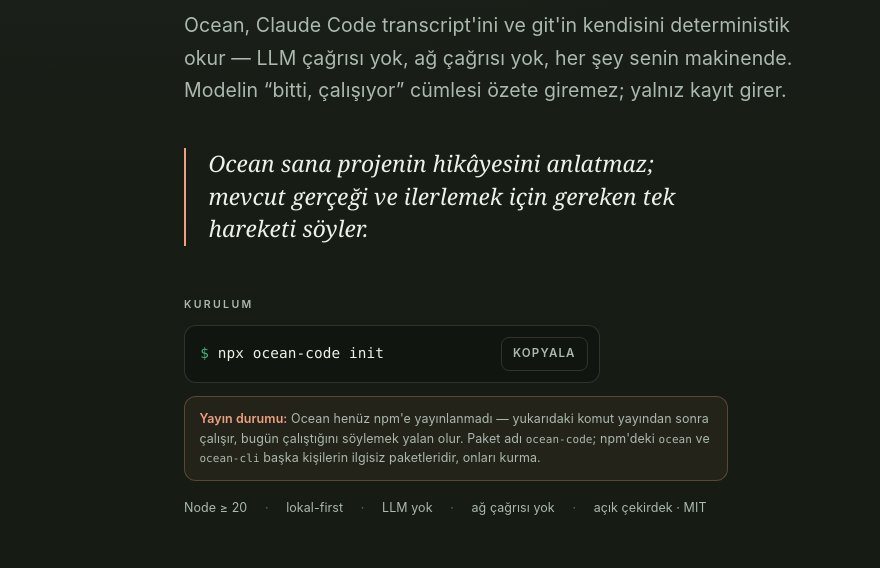
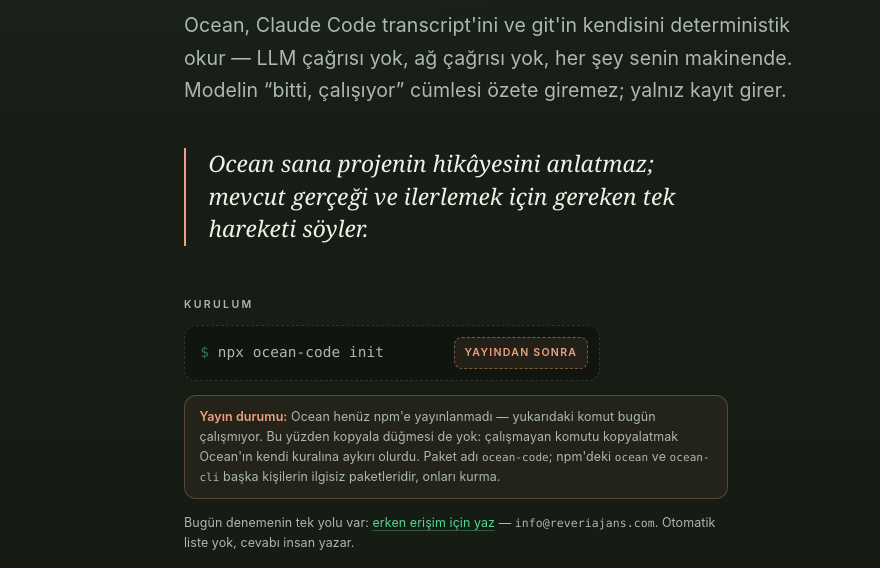
Before and after one commit to topbeam/topbeam, a website: page site/index.html in a window 1280 px wide. Shown: the part 384-952 px from the top of the page, without its empty margins (0-880 px from the left). Drawn offline with Linux system fonts and the light colour scheme.

Commit message:
landing ölü-son kapandı: çalışan mailto + ölü apex link düzeltildi, çalışmayan npx komutunun kopyala butonu kaldırıldı, kapalı-depo gerçeği açıkça yazıldı + site dürüstlük testleri

```diff
--- a/site/index.html
+++ b/site/index.html
@@ -100,6 +100,24 @@
 }
 .copy:hover,.copy:focus-visible{color:var(--ink);border-color:rgba(237,241,232,.32)}
 .copy[data-done="1"]{color:var(--acc);border-color:rgba(77,216,148,.4)}
+
+/* çalışmayan komut: kopyalanamaz, açıkça işaretli */
+.cmd.soon{border-style:dashed}
+.cmd.soon code{color:var(--ink2)}
+.cmd.soon code::before{opacity:.5}
+.soonTag{
+  flex:0 0 auto;
+  font-size:.66rem;font-weight:600;letter-spacing:.12em;text-transform:uppercase;
+  color:var(--apricot);background:rgba(240,160,129,.08);
+  border:1px dashed rgba(240,160,129,.45);border-radius:8px;
+  padding:.4rem .6rem;white-space:nowrap;
+}
+
+/* bağlantı */
+a.lnk{color:var(--acc);text-decoration:none;border-bottom:1px solid rgba(77,216,148,.35)}
+a.lnk:hover,a.lnk:focus-visible{border-bottom-color:var(--acc)}
+.reach{max-width:34rem;margin-top:.9rem}
+.reach .mail{font-family:var(--mono);font-size:.92em;overflow-wrap:anywhere}
 
 /* ── 1. HERO ───────────────────────────────────────────────────────────── */
 .hero{
@@ -320,21 +338,30 @@
 
     <div class="install">
       <span class="eyebrow">Kurulum</span>
-      <div class="cmd">
+      <!-- YAYIN GÜNÜ: npm publish yapıldıktan SONRA — (1) .cmd'den "soon" sınıfını kaldır,
+           (2) <span class="soonTag"> yerine <button class="copy" type="button"
+               data-copy="npx ocean-code init">Kopyala</button> koy,
+           (3) aşağıdaki .prelaunch bloğunu sil. Öncesinde hiçbirini yapma. -->
+      <div class="cmd soon">
         <code>npx ocean-code init</code>
-        <button class="copy" type="button" data-copy="npx ocean-code init">Kopyala</button>
+        <span class="soonTag">yayından sonra</span>
       </div>
 
-      <!-- YAYIN GÜNÜ: npm publish yapıldıktan SONRA bu .prelaunch bloğunu sil. Öncesinde silme. -->
       <p class="tiny prelaunch">
-        <b>Yayın durumu:</b> Ocean henüz npm'e yayınlanmadı — yukarıdaki komut yayından
-        sonra çalışır, bugün çalıştığını söylemek yalan olur.
+        <b>Yayın durumu:</b> Ocean henüz npm'e yayınlanmadı — yukarıdaki komut bugün
+        çalışmıyor. Bu yüzden kopyala düğmesi de yok: çalışmayan komutu kopyalatmak
+        Ocean'ın kendi kuralına aykırı olurdu.
         Paket adı <code>ocean-code</code>; npm'deki <code>ocean</code> ve
         <code>ocean-cli</code> başka kişilerin ilgisiz paketleridir, onları kurma.
       </p>
 
+      <p class="tiny reach">
+        Bugün denemenin tek yolu var: <a class="lnk" href="mailto:info@reveriajans.com?subject=Ocean%20erken%20eri%C5%9Fim">erken erişim için yaz</a>
+        — <span class="mail">info@reveriajans.com</span>. Otomatik liste yok, cevabı insan yazar.
+      </p>
+
       <div class="facts">
-        <span>Node ≥ 20</span><span>lokal-first</span><span>LLM yok</span><span>ağ çağrısı yok</span><span>açık çekirdek · MIT</span>
+        <span>Node ≥ 20</span><span>lokal-first</span><span>LLM yok</span><span>ağ çağrısı yok</span><span>MIT lisanslı çekirdek</span>
       </div>
     </div>
   </div>
@@ -471,6 +498,8 @@
     </p>
 
     <p class="tiny" style="margin-top:.7rem">
+      Yukarıdaki dört başlıktaki <code>npx</code> biçimi yayın sonrasını gösterir —
+      paket npm'e çıkana kadar bu komutlar çalışmaz (yukarıdaki yayın durumu notu).
       Paket adı <code>ocean-code</code>, komut adı <code>ocean</code>: global kurarsan
       (<code>npm i -g ocean-code</code>) komutlar kısaca <code>ocean sync</code> olur —
       panonun kendi çıktısında gördüğün ad budur.
@@ -534,6 +563,13 @@
       kesişimi ve kart okunabilir kod. Ücretli katman kapalı kalır: <em>open core</em>.
     </p>
 
+    <p class="tiny prelaunch" style="max-width:44rem">
+      <b>Bunun bugünkü sınırı:</b> lisans MIT (<code>LICENSE</code> dosyası pakete dâhil),
+      ama depo herkese açık değil — yani bu sayfada tıklayıp kaynağı okuyabileceğin bir
+      link <em>yok</em>. Olmadığını saklamıyorum, bir tarih de vermiyorum: depo açılırsa
+      bu satır değişir, açılana kadar burada böyle durur.
+    </p>
+
     <div class="plans">
       <div class="plan">
         <h3>Free</h3>
@@ -584,11 +620,13 @@
       <span>Ocean by REVERI</span>
       <span>Lokal-first</span>
       <span>Kanıta dayalı</span>
-      <span>Açık çekirdek · MIT</span>
+      <span>MIT lisanslı çekirdek</span>
       <span>Claude Code için üretildi</span>
     </div>
     <p class="fbot">
-      <a href="https://reveriajans.com" rel="noopener">reveriajans.com</a>
+      <a href="mailto:info@reveriajans.com?subject=Ocean%20erken%20eri%C5%9Fim">info@reveriajans.com</a>
+      &nbsp;·&nbsp;
+      <a href="https://www.reveriajans.com" rel="noopener">reveriajans.com</a>
     </p>
   </div>
 </footer>
```
Also changed, not shown: src/site.test.ts (added, +131 -0 lines).
